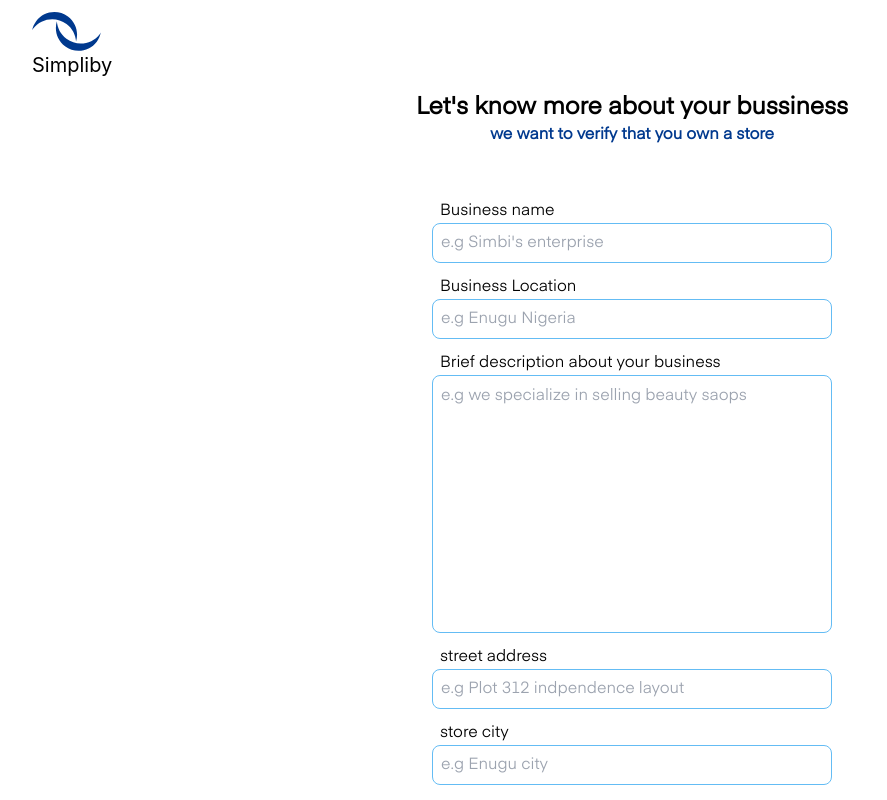
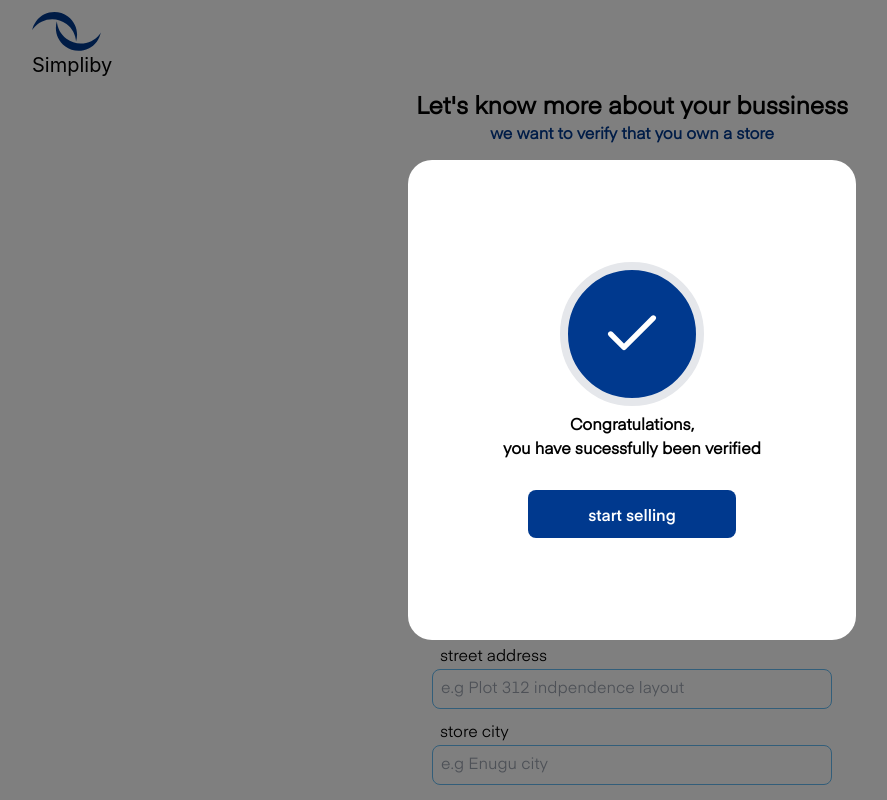
Before and after one commit to Keltalz-by/Simpliby_web, a React (Vite) app in the folder Client/: page /register in a window 1280 px wide. Shown: the top 800 px of the page, without its empty margins (8-895 px from the left). Built offline with nearby package versions, Linux system fonts and the light colour scheme.

Commit message:
feat:added the success verify modal

```diff
--- a/Client/package.json
+++ b/Client/package.json
@@ -12,6 +12,7 @@
   "dependencies": {
     "react": "^18.2.0",
     "react-dom": "^18.2.0",
+    "react-icons": "^4.8.0",
     "react-router-dom": "^6.11.0"
   },
   "devDependencies": {
--- /dev/null
+++ b/Client/src/components/upload.jsx
@@ -0,0 +1,24 @@
+import { GoArrowUp } from "react-icons/go";
+
+const Upload = ({ title }) => {
+  return (
+    <div className=" flex flex-col items-start ">
+      <label htmlFor="image" className="ml-2">
+        {title}
+      </label>
+      <span className="relative overflow-hidden border-2 border-dotted border-[#64BCF4] flex items-center rounded-lg justify-center p-2 w-[25rem] h-[5rem]">
+        <input
+          type="file"
+          className="absolute  opacity-0 h-full"
+          name="image"
+        />
+        <div className="flex flex-col items-center justify- text-center cursor-pointer">
+          <GoArrowUp className="w-10 h-10" />
+          <p className="text-[#00398E]">Browse file</p>
+        </div>
+      </span>
+    </div>
+  );
+};
+
+export default Upload;
--- a/Client/src/pages/registerBussiness/index.jsx
+++ b/Client/src/pages/registerBussiness/index.jsx
@@ -1,114 +1,21 @@
-import React from "react";
-import Layout from "../../components/layout";
-import TextInput from "../../components/TextInput";
-import Button from "../../components/button";
+import { useState } from "react";
+import Register from "./registerForm";
+import Modal from "./modal";
 
-const Register = () => {
+const index = () => {
+  const [open, setIsopen] = useState(true);
   return (
-    <Layout>
-      <div className="flex flex-col items-center h-full w-full gap-10 font-ERegular">
-        <div className="text-center pb-3">
-          <h1 className="text-2xl font-bold">
-            Let's know more about your bussiness
-          </h1>
-          <span>
-            <p className="text-[#00398E] font-semibold">
-              we want to verify that you own a store
-            </p>
-          </span>
-        </div>
-        <form action="" className="relative flex flex-col gap-3">
-          <TextInput
-            name="Business name"
-            title="Business name"
-            placeholder="e.g Simbi's enterprise"
-            // value={inputData.full_name}
-            // handleChange={(e) => handleChange(e, setInputData, inputData)}
-            // error={error}
-          />
-          <TextInput
-            name="Business Location"
-            title="Business Location"
-            placeholder="e.g Enugu Nigeria"
-            // value={inputData.email}
-            // handleChange={(e) => handleChange(e, setInputData, inputData)}
-            // error={error}
-          />
-          {/* <TextInput
-            name="Brief description about your business"
-            placeholder="Brief description about your business"
-            extraclass="h-[5rem] text-start"
-            // value={inputData.password}
-            // handleChange={(e) => handleChange(e, setInputData, inputData)}
-            // error={error}
-          /> */}
-          <div className="flex flex-col items-start">
-            <label htmlFor="descritpion" className="ml-2">
-              Brief description about your business
-            </label>
-            <textarea
-              name="descritpion"
-              id=""
-              cols="30"
-              rows="10"
-              placeholder="e.g we specialize in selling beauty saops"
-              className="border-[1.5px] w-[25rem] border-[#64BCF4] rounded-lg focus:outline-none resize-none p-2"
-            ></textarea>
-          </div>
-          <TextInput
-            name="street address"
-            title="street address"
-            placeholder="e.g Plot 312 indpendence layout"
-            // value={inputData.confirm_password}
-            // handleChange={(e) => handleChange(e, setInputData, inputData)}
-            // error={error}
-          />
-
-          <TextInput
-            name="store city"
-            title="store city"
-            placeholder="e.g Enugu city"
-            // value={inputData.confirm_password}
-            // handleChange={(e) => handleChange(e, setInputData, inputData)}
-            // error={error}
-          />
-
-          <TextInput
-            name="country"
-            title="country"
-            placeholder="e.g Nigeria"
-            // value={inputData.confirm_password}
-            // handleChange={(e) => handleChange(e, setInputData, inputData)}
-            // error={error}
-          />
-          <div className="flex flex-col items-start">
-            <label htmlFor="image" className="ml-2">
-              upload images of your store
-            </label>
-            <span className=" border-2 border-dotted border-[#64BCF4] flex items-center rounded-lg justify-center p-2 w-[25rem] h-[5rem]">
-              <input type="file" className="border-dotted " name="image" />
-            </span>
-          </div>
-
-          <div className="flex flex-col items-start">
-            <label htmlFor="image" className="ml-2">
-              upload your logo (or whatever you are known for)
-            </label>
-            <span className=" border-2 border-dotted border-[#64BCF4] flex items-center rounded-lg justify-center p-2 w-[25rem] h-[5rem]">
-              <input type="file" className="border-dotted " name="image" />
-            </span>
-          </div>
-        </form>
-        <div>
-          <Button
-            // handleClick={(e) => createAccount(inputData, setError, navigate)}
-            name="Submit"
-            extraclass={`w-[25rem] h-[3rem] rounded-lg`}
-          />
-        </div>
+    <div className="relative">
+      <Register />
+      <div
+        className={`${
+          open ? "fixed block top-0 left-0" : "hidden"
+        } w-full h-full`}
+      >
+        <Modal setIsOpen={setIsopen} />
       </div>
-    </Layout>
+    </div>
   );
 };
 
-export default Register;
+export default index;
--- /dev/null
+++ b/Client/src/pages/registerBussiness/modal.jsx
@@ -0,0 +1,33 @@
+import React from "react";
+import { FiCheck } from "react-icons/fi";
+import Button from "../../components/button";
+
+const Modal = ({ setIsOpen }) => {
+  const toggleModal = () => {
+    setIsOpen(false);
+  };
+  return (
+    <div
+      onClick={() => toggleModal()}
+      className=" flex items-center justify-center w-screen h-screen bg-black/[0.5] font-ERegular"
+    >
+      <div className=" flex flex-col items-center gap-2 justify-center w-[35%] h-[60%] bg-white rounded-3xl">
+        <span className="bg-[#00398E] border-8 border-[rgba(0, 57, 142, 0.1)] w-36 h-36 rounded-full flex items-center justify-center">
+          <FiCheck className="h-16 w-16 text-white" />
+        </span>
+        <h1 className="text-center font-semibold">
+          Congratulations,
+          <br />
+          you have sucessfully been verified
+        </h1>
+        <Button
+          name="start selling"
+          extraclass="w-[13rem] h-[3rem] rounded-lg mt-5"
+          handleClick={() => toggleModal()}
+        />
+      </div>
+    </div>
+  );
+};
+
+export default Modal;
--- /dev/null
+++ b/Client/src/pages/registerBussiness/registerForm.jsx
@@ -0,0 +1,68 @@
+import Layout from "../../components/layout";
+import TextInput from "../../components/TextInput";
+import Button from "../../components/button";
+import Upload from "../../components/upload";
+
+const Register = () => {
+  return (
+    <Layout>
+      <div className="flex flex-col items-center w-full gap-10 font-ERegular mb-5">
+        <div className="text-center pb-3">
+          <h1 className="text-2xl font-bold">
+            Let's know more about your bussiness
+          </h1>
+          <span>
+            <p className="text-[#00398E] font-semibold">
+              we want to verify that you own a store
+            </p>
+          </span>
+        </div>
+        <form action="" className="relative flex flex-col gap-3">
+          <TextInput
+            name="Business name"
+            title="Business name"
+            placeholder="e.g Simbi's enterprise"
+          />
+          <TextInput
+            name="Business Location"
+            title="Business Location"
+            placeholder="e.g Enugu Nigeria"
+          />
+          <div className="flex flex-col items-start">
+            <label htmlFor="descritpion" className="ml-2">
+              Brief description about your business
+            </label>
+            <textarea
+              name="descritpion"
+              id=""
+              cols="30"
+              rows="10"
+              placeholder="e.g we specialize in selling beauty saops"
+              className="border-[1.5px] w-[25rem] border-[#64BCF4] rounded-lg focus:outline-none resize-none p-2"
+            ></textarea>
+          </div>
+          <TextInput
+            name="street address"
+            title="street address"
+            placeholder="e.g Plot 312 indpendence layout"
+          />
+
+          <TextInput
+            name="store city"
+            title="store city"
+            placeholder="e.g Enugu city"
+          />
+
+          <TextInput name="country" title="country" placeholder="e.g Nigeria" />
+          <Upload title="upload images of your store" />
+          <Upload title="upload your logo (or whatever you are known for)" />
+        </form>
+        <div>
+          <Button name="Submit" extraclass={`w-[25rem] h-[3rem] rounded-lg`} />
+        </div>
+      </div>
+    </Layout>
+  );
+};
+
+export default Register;
```
Also changed, not shown: 1 other file (tests, documents, lock files or other folders).
